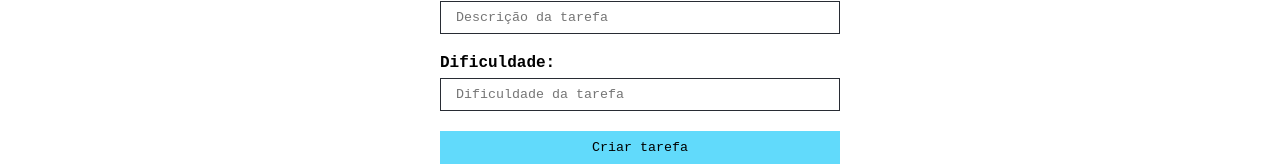
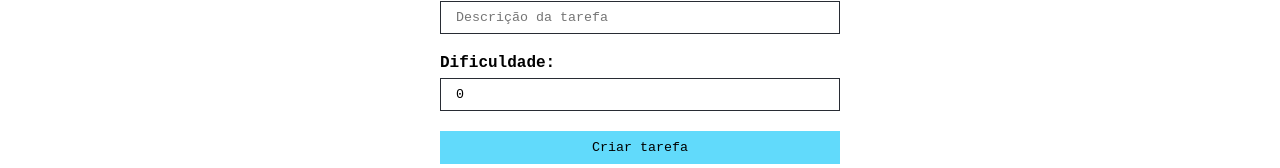
Before and after one commit to DavidGabrielBJorge/ListaDeTarefas, a React (Create React App) app: page / in a window 1280 px wide. Shown: the part 248-416 px from the top of the page. Built offline with nearby package versions, Linux system fonts and the light colour scheme.

Commit message:
add: adicionando ações para as tasks| Fix: arrumando o problema de zerar o valor de difficulty ao submeter

```diff
--- a/src/App.tsx
+++ b/src/App.tsx
@@ -1,12 +1,20 @@
-import React from 'react';
+import React, {useState} from 'react';
+//componentes
 import Header from './components/Header';
 import Footer from './components/Footer';
-import styles from './App.module.css';
 import TaskForm from './components/TaskForm';
 import TaskList from './components/TaskList';
+//CSS App
+import styles from './App.module.css';
 
+//Interface das Tasks
+import { ITask } from './interfaces/task';
 
 function App() {
+
+   //Declarando uma lista de tarefas com base na interface Task
+   const [taskList, setTaskList] = useState<ITask[]>([]);
+
  return (
  <div>
 
@@ -14,7 +22,7 @@ function App() {
     <main className={styles.main}>
       <div>
          <h2>O que você vai fazer ?</h2>
-         <TaskForm btnText="Criar tarefa"></TaskForm>
+         <TaskForm btnText="Criar tarefa" taskList={taskList} setTaskList={setTaskList}></TaskForm>
       </div>
 
       <div>
--- a/src/components/TaskForm.tsx
+++ b/src/components/TaskForm.tsx
@@ -1,25 +1,83 @@
-import * as React from 'react';
+import React, { useState, ChangeEvent, FormEvent, useEffect} from 'react';
+/*
+Hooks que serão usados
+
+useState: manipular o estado
+ChangeEvent: alterar alguma coisa quando acontece um evento na tela
+FormEvent: submeter o formulário
+useEffect
+*/
 import styles from './TaskForm.module.css';
+
+//Interface das Tasks
+import { ITask } from '../interfaces/task';
+
+//Os Props são os objetos que vem do App.tsx
 interface Props{
   btnText: string;
+  taskList: ITask[];
+  setTaskList?: React.Dispatch<React.SetStateAction<ITask[]>>;//Alterar uma state de uma lista, a ? significa que ela pode ou não ser alterada
 }
 
-const  TaskForm = ({btnText}: Props) => {
+const  TaskForm = ({btnText, taskList, setTaskList}: Props) => {
+
+  //Declarando variáveis
+  const [id, setId]=useState<number>(0)
+  const [title, setTitle]=useState<string>("")
+  const [description, setDescription]=useState<string>("")
+  const [difficulty, setDifficulty]=useState<number>(0)
+
+  //Função para adicionar as tarefas
+  const addTaskHandler = (e: FormEvent<HTMLFormElement>) =>{
+    e.preventDefault();//Não carregar a tela
+
+    const id = Math.floor(Math.random()*1000)//id será aleatório
+    const newTask: ITask = {id, title, description, difficulty}
+
+    setTaskList!([...taskList, newTask])//Reunindo todas as tasks em uma lista, incluindo a nova task, como no App possui a ?, para indicar que vai vir uma taskList deve adicionar o !
+
+    //Zerar os campos ao adicionar
+    setTitle("");
+    setDescription("");
+    setDifficulty(0);
+
+    console.log(taskList)
+  }
+
+  //Função para pegar os valores
+  const handleChanger = (e: ChangeEvent<HTMLInputElement>) =>{
+    e.preventDefault();
+    if(e.target.name === "title"){
+      setTitle(e.target.value)
+    }
+    if(e.target.name === "description"){
+      setDescription(e.target.value)
+    }
+    else{
+      const value = parseInt(e.target.value);
+      if (!isNaN(value)) {
+        setDifficulty(value);
+      }
+    }
+
+  };
+
   return (
-    <form className={styles.form}>
+    <form onSubmit={addTaskHandler} className={styles.form}>
         <div className={styles.input_container}>
           <label htmlFor='title'>Título:</label>
-          <input type='text' name='title' placeholder='Título da tarefa'></input>
+          <input type='text' name='title' value={title} placeholder='Título da tarefa' onChange={handleChanger}></input>
         </div>
 
         <div className={styles.input_container}>
           <label htmlFor='description'>Descrição:</label>
-          <input type='text' name='description' placeholder='Descrição da tarefa'></input>
+          <input type='text' name='description' value={description} placeholder='Descrição da tarefa' onChange={handleChanger}></input>
         </div>
 
         <div className={styles.input_container}>
-          <label htmlFor='difficulty'>Dificuldade:</label>
-          <input type='text' name='difficulty' placeholder='Dificuldade da tarefa'></input>
+          <label>Dificuldade:</label>
+          <input type='number' name='difficulty' value={difficulty} placeholder='Dificuldade da tarefa' onChange={handleChanger} ></input>
+
         </div>
 
         <input type='submit' value={btnText}/>
--- /dev/null
+++ b/src/interfaces/task.ts
@@ -0,0 +1,6 @@
+export interface ITask{
+    id: number,
+    title: string,
+    description:string,
+    difficulty: number
+}
```
